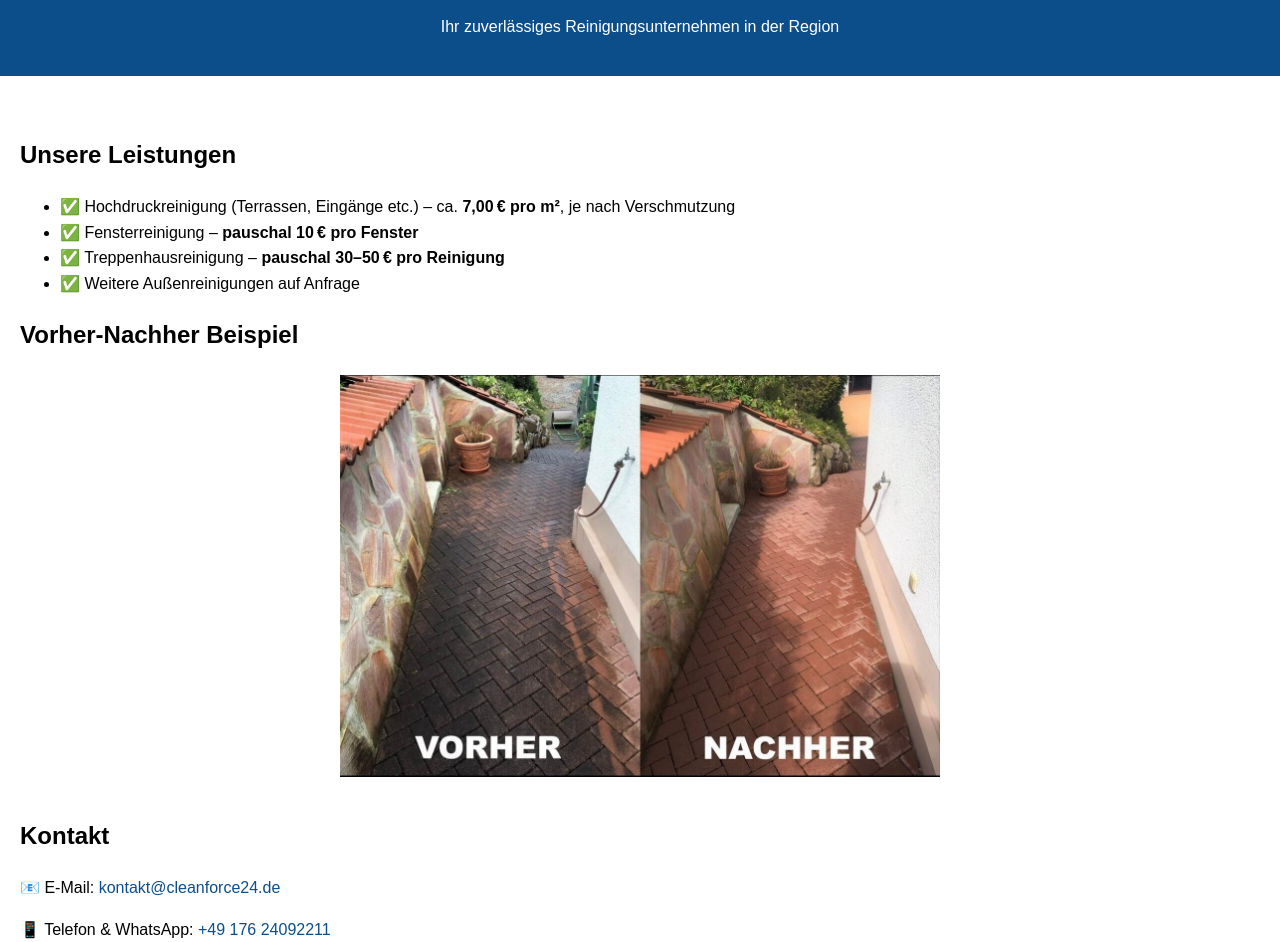
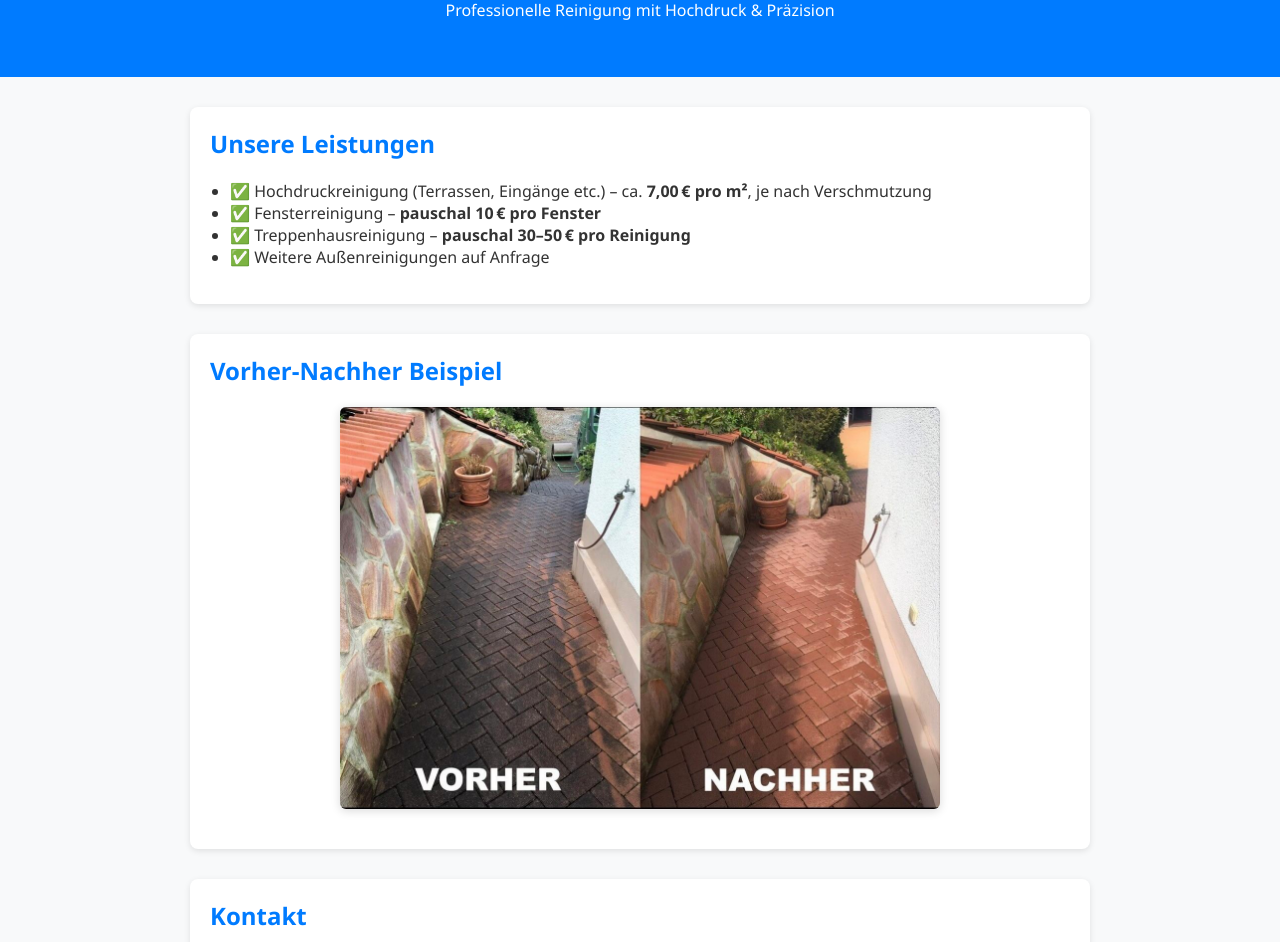
Before and after one commit to EminCausevic/hochdruckreinigung-metzingen.de, a plain HTML site: page index.html in a window 1280 px wide. Shown: the part 100-1042 px from the top of the page. Drawn offline with Linux system fonts and the light colour scheme.

Commit message:
Update index.html

```diff
--- a/index.html
+++ b/index.html
@@ -1,50 +1,79 @@
 <!DOCTYPE html>
 <html lang="de">
 <head>
-  <meta charset="UTF-8">
-  <meta name="viewport" content="width=device-width, initial-scale=1.0">
+  <meta charset="UTF-8" />
+  <meta name="viewport" content="width=device-width, initial-scale=1.0" />
   <title>Clean Force 24.de – Reinigungsunternehmen</title>
   <style>
-    .responsive-image {
-  display: block;
-  margin: 20px auto;
-  max-width: 600px;
-  width: 100%;
-  height: auto;
-}
     body {
-      font-family: Arial, sans-serif;
       margin: 0;
-      padding: 0;
-      line-height: 1.6;
+      font-family: 'Segoe UI', 'Helvetica Neue', sans-serif;
+      background-color: #f8f9fa;
+      color: #333;
     }
+
     header {
-      background: #0c4e8a;
+      background-color: #007bff;
       color: white;
-      padding: 20px;
+      padding: 40px 20px;
       text-align: center;
     }
+
+    header h1 {
+      margin: 0;
+      font-size: 2em;
+    }
+
     main {
+      max-width: 900px;
+      margin: 0 auto;
+      padding: 30px 20px;
+    }
+
+    section {
+      background: white;
       padding: 20px;
+      margin-bottom: 30px;
+      border-radius: 8px;
+      box-shadow: 0 2px 6px rgba(0, 0, 0, 0.1);
     }
-    img {
-      max-width: 100%;
+
+    h2 {
+      color: #007bff;
+      margin-top: 0;
+    }
+
+    ul {
+      padding-left: 20px;
+    }
+
+    img.responsive-image {
+      display: block;
+      margin: 20px auto;
+      max-width: 600px;
+      width: 100%;
       height: auto;
-      margin: 20px 0;
+      border-radius: 6px;
+      box-shadow: 0 2px 10px rgba(0, 0, 0, 0.15);
     }
-    .leistungen, .kontakt, .impressum {
-      margin-top: 40px;
-    }
-    .kontakt a {
-      color: #0c4e8a;
+
+    a {
+      color: #007bff;
       text-decoration: none;
     }
+
     footer {
-      background: #f2f2f2;
+      background: #f1f1f1;
+      text-align: center;
       padding: 20px;
-      text-align: center;
       font-size: 0.9em;
-      color: #555;
+      color: #666;
+    }
+
+    @media (max-width: 600px) {
+      header h1 {
+        font-size: 1.5em;
+      }
     }
   </style>
 </head>
@@ -52,7 +81,7 @@
 
   <header>
     <h1>Clean Force 24.de</h1>
-    <p>Ihr zuverlässiges Reinigungsunternehmen in der Region</p>
+    <p>Professionelle Reinigung mit Hochdruck & Präzision</p>
   </header>
 
   <main>
```
